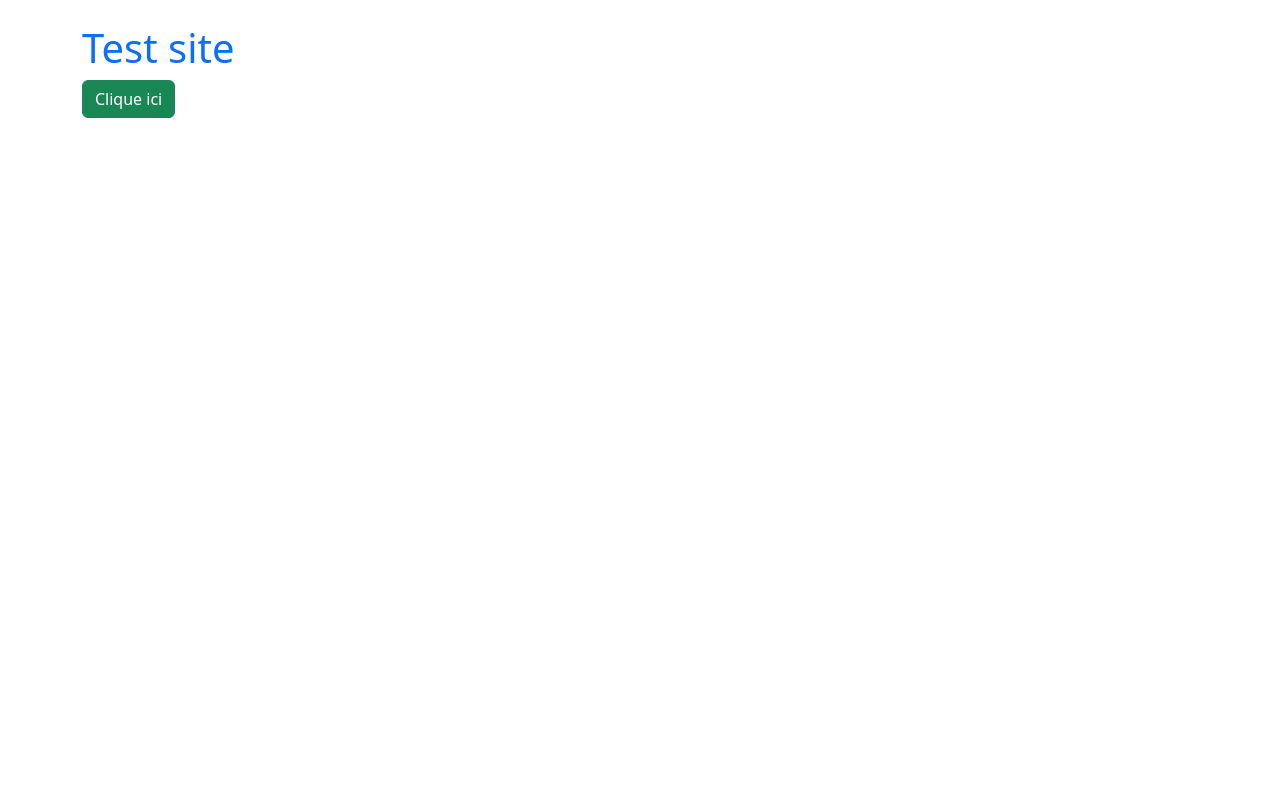
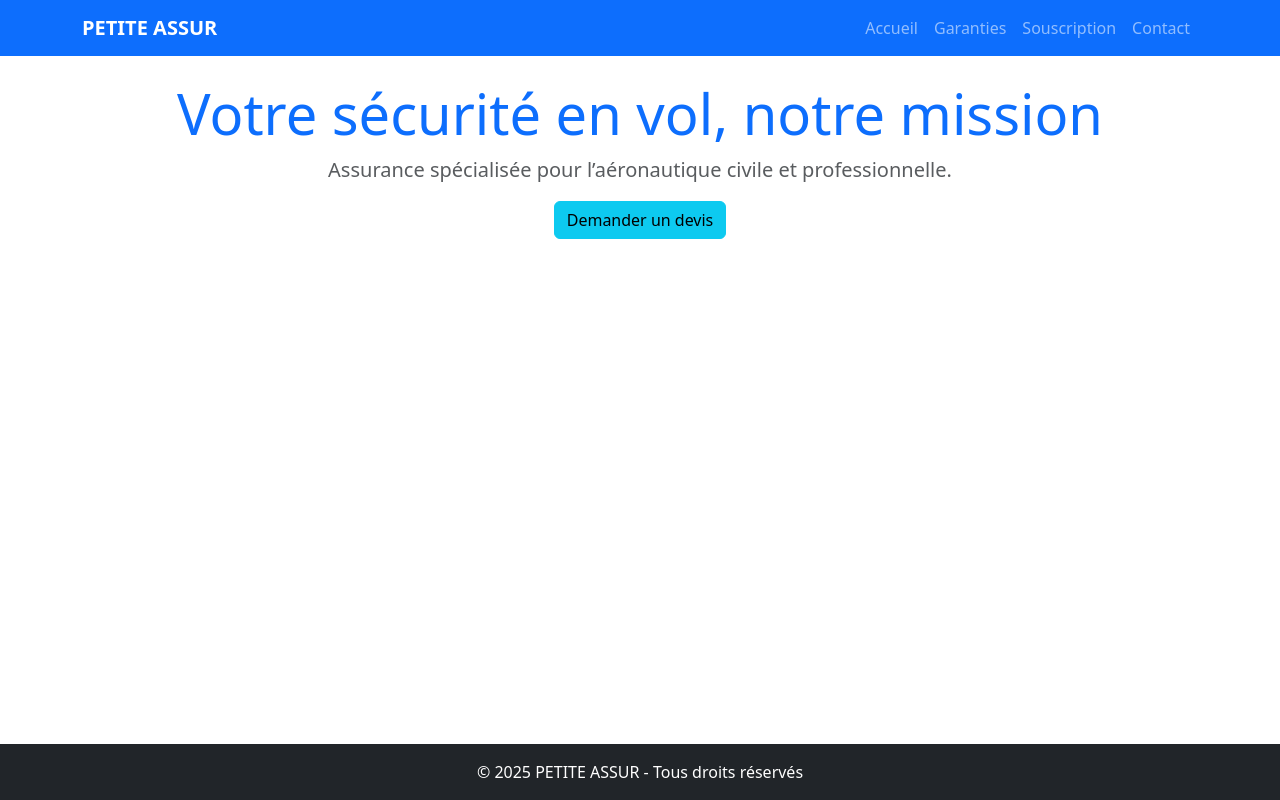
Before and after one commit to PETITE-Romain/PETITE_ASSUR, a Flask app: page / in a window 1280 px wide. Run offline with Flask 3, Linux system fonts and the light colour scheme.

Commit message:
base site

```diff
--- /dev/null
+++ b/app/static/css/css.css
@@ -0,0 +1,4 @@
+.btn-primary {
+    background-color: #1F3B73;
+    border-color: #1F3B73;
+  }
--- a/app/templates/base.html
+++ b/app/templates/base.html
@@ -2,16 +2,50 @@
 <html lang="fr">
 <head>
   <meta charset="UTF-8">
-    <title>{% block title %}PETITE_ASSUR{% endblock %}</title>
+  <meta name="viewport" content="width=device-width, initial-scale=1">
+  <title>{% block title %}PETITE ASSUR{% endblock %}</title>
 
+  <!-- Bootstrap CSS -->
   <link href="https://cdn.jsdelivr.net/npm/bootstrap@5.3.3/dist/css/bootstrap.min.css" rel="stylesheet">
+
+  <!-- Optionnel : ton CSS personnalisé -->
+  <link rel="stylesheet" href="{{ url_for('static', filename='css/style.css') }}">
 </head>
-<body>
+<body class="d-flex flex-column min-vh-100">
 
-    <div class="container mt-4">
+  <!-- NAVBAR -->
+  <nav class="navbar navbar-expand-lg navbar-dark bg-primary">
+    <div class="container">
+      <a class="navbar-brand fw-bold" href="{{ url_for('main.index') }}">PETITE ASSUR</a>
+      <button class="navbar-toggler" type="button" data-bs-toggle="collapse" data-bs-target="#navbarNav">
+        <span class="navbar-toggler-icon"></span>
+      </button>
+      <div class="collapse navbar-collapse" id="navbarNav">
+        <ul class="navbar-nav ms-auto">
+          <li class="nav-item"><a class="nav-link" href="{{ url_for('main.index') }}">Accueil</a></li>
+          <li class="nav-item"><a class="nav-link" href="#">Garanties</a></li>
+          <li class="nav-item"><a class="nav-link" href="#">Souscription</a></li>
+          <li class="nav-item"><a class="nav-link" href="#">Contact</a></li>
+        </ul>
+      </div>
+    </div>
+  </nav>
+
+  <!-- CONTENU PRINCIPAL -->
+  <main class="flex-grow-1 py-4">
+    <div class="container">
       {% block content %}
+      <!-- Contenu des pages ici -->
       {% endblock %}
     </div>
+  </main>
+
+  <!-- FOOTER -->
+  <footer class="bg-dark text-white py-3 mt-auto">
+    <div class="container text-center">
+      <p class="mb-0">&copy; 2025 PETITE ASSUR - Tous droits réservés</p>
+    </div>
+  </footer>
 
   <!-- Bootstrap JS -->
   <script src="https://cdn.jsdelivr.net/npm/bootstrap@5.3.3/dist/js/bootstrap.bundle.min.js"></script>
--- a/app/templates/index.html
+++ b/app/templates/index.html
@@ -1,8 +1,11 @@
-{% extends 'base.html' %}
+{% extends "base.html" %}
 
-{% block title %}Accueil{% endblock %}
+{% block title %}Accueil - PETITE ASSUR{% endblock %}
 
 {% block content %}
-    <h1 class="text-primary">Test site</h1>
-    <button class="btn btn-success">Clique ici</button>
+<div class="text-center">
+  <h1 class="display-4 text-primary">Votre sécurité en vol, notre mission</h1>
+  <p class="lead text-muted">Assurance spécialisée pour l’aéronautique civile et professionnelle.</p>
+  <a href="#" class="btn btn-info">Demander un devis</a>
+</div>
 {% endblock %}
```
Also changed, not shown: README.md. Lines whose indentation alone changed are shown as unchanged.
